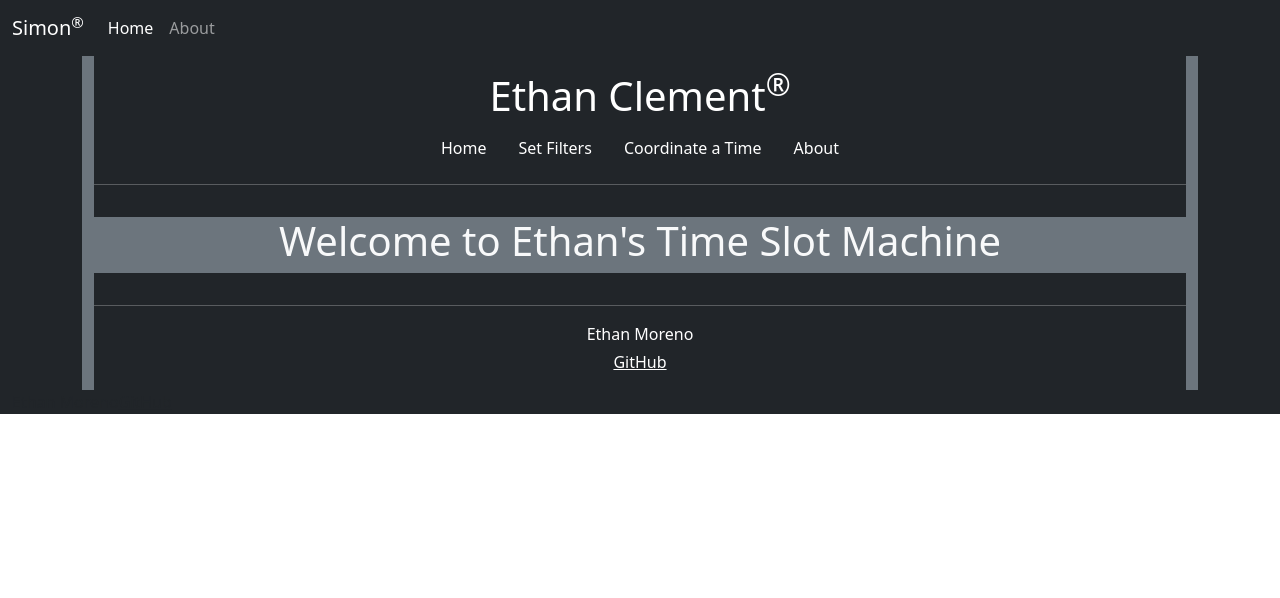
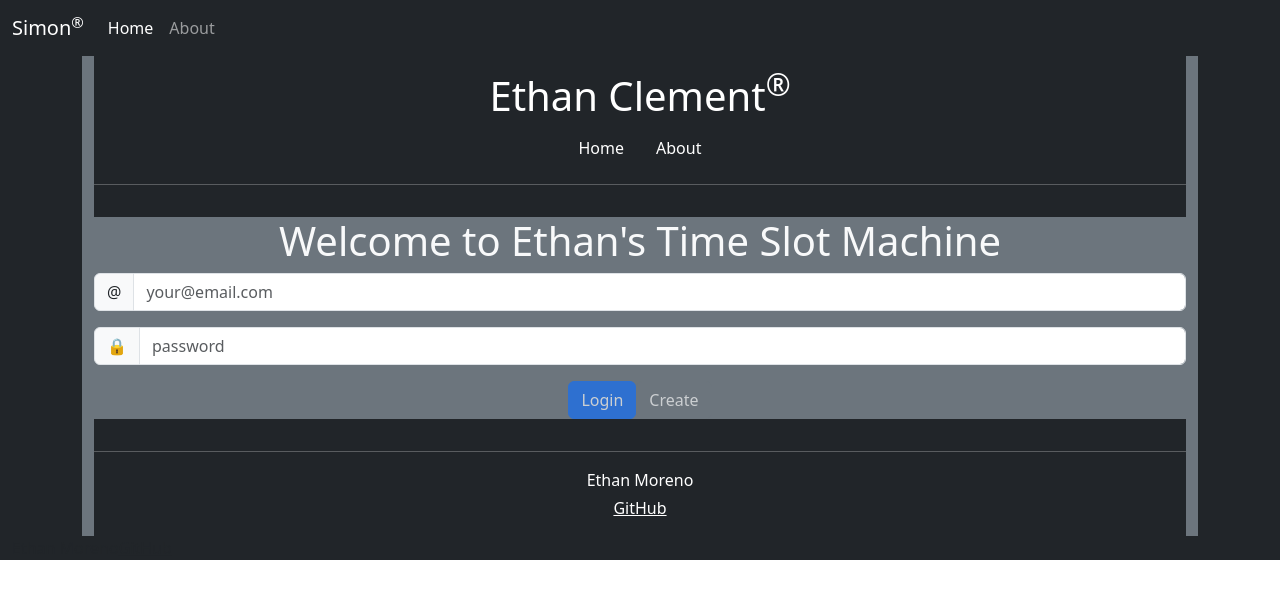
Before and after one commit to EMoreno65/startup, a React (Vite) app in the folder react ethan/: page / in a window 1280 px wide. Shown: the top 598 px of the page. Built offline with nearby package versions, Linux system fonts and the light colour scheme.

Commit message:
Finally got the boxes showing on the login page

```diff
--- a/react ethan/src/App.jsx
+++ b/react ethan/src/App.jsx
@@ -7,9 +7,10 @@ import { Index } from './index/index';
 import { About } from './about/about';
 import { Paint } from './paint/paint';
 
-const AuthState = {
+export const AuthState = {
   Authenticated: 'authenticated',
   Unauthenticated: 'unauthenticated',
+  Unknown: 'unknown'
 };
 
 function App() {
--- a/react ethan/src/index/authState.js
+++ /dev/null
@@ -1,9 +0,0 @@
-export class AuthState {
-    static Unknown = new AuthState('unknown');
-    static Authenticated = new AuthState('authenticated');
-    static Unauthenticated = new AuthState('unauthenticated');
-
-    constructor(name) {
-      this.name = name;
-    }
-  }
--- a/react ethan/src/index/index.jsx
+++ b/react ethan/src/index/index.jsx
@@ -2,13 +2,13 @@ import React from 'react';
 import { useNavigate } from 'react-router-dom';
 import { Unauthenticated } from './unauthenticated';
 import { Authenticated } from './authenticated';
-import { AuthState } from './authState';
+import { AuthState } from '../App.jsx'
 
 export function Index({ userName, authState, onAuthChange }) {
   const navigate = useNavigate();
 
   return (
-    <div className="container-fluid bg-secondary text-center">
+    <main className="container-fluid bg-secondary text-center">
       {/* Header Section */}
       <header className="bg-dark text-white py-3">
         <h1>Ethan Clement<sup>&reg;</sup></h1>
@@ -19,7 +19,7 @@ export function Index({ userName, authState, onAuthChange }) {
                 Home
               </a>
             </li>
-            <li className="nav-item">
+            {/* <li className="nav-item">
               <a className="nav-link text-white" href="/filters">
                 Set Filters
               </a>
@@ -28,7 +28,7 @@ export function Index({ userName, authState, onAuthChange }) {
               <a className="nav-link text-white" href="/paint">
                 Coordinate a Time
               </a>
-            </li>
+            </li> */}
             <li className="nav-item">
               <a className="nav-link text-white" href="/about">
                 About
@@ -38,9 +38,6 @@ export function Index({ userName, authState, onAuthChange }) {
         </nav>
         <hr />
       </header>
-
-
-      <main className='container-fluid bg-secondary text-center'>
         <div>
           {authState !== AuthState.Unknown && <h1>Welcome to Ethan's Time Slot Machine</h1>}
           {authState === AuthState.Authenticated && (
@@ -55,9 +52,6 @@ export function Index({ userName, authState, onAuthChange }) {
             />
           )}
         </div>
-      </main>
-
-      {/* Footer Section */}
       <footer className="bg-dark text-white py-3">
         <hr />
         <p className="mb-1">Ethan Moreno</p>
@@ -68,6 +62,6 @@ export function Index({ userName, authState, onAuthChange }) {
           GitHub
         </a>
       </footer>
-    </div>
+    </main>
   );
 }
```
Also changed, not shown: react ethan/src/index/unauthenticated.jsx (+3 -58 lines).
